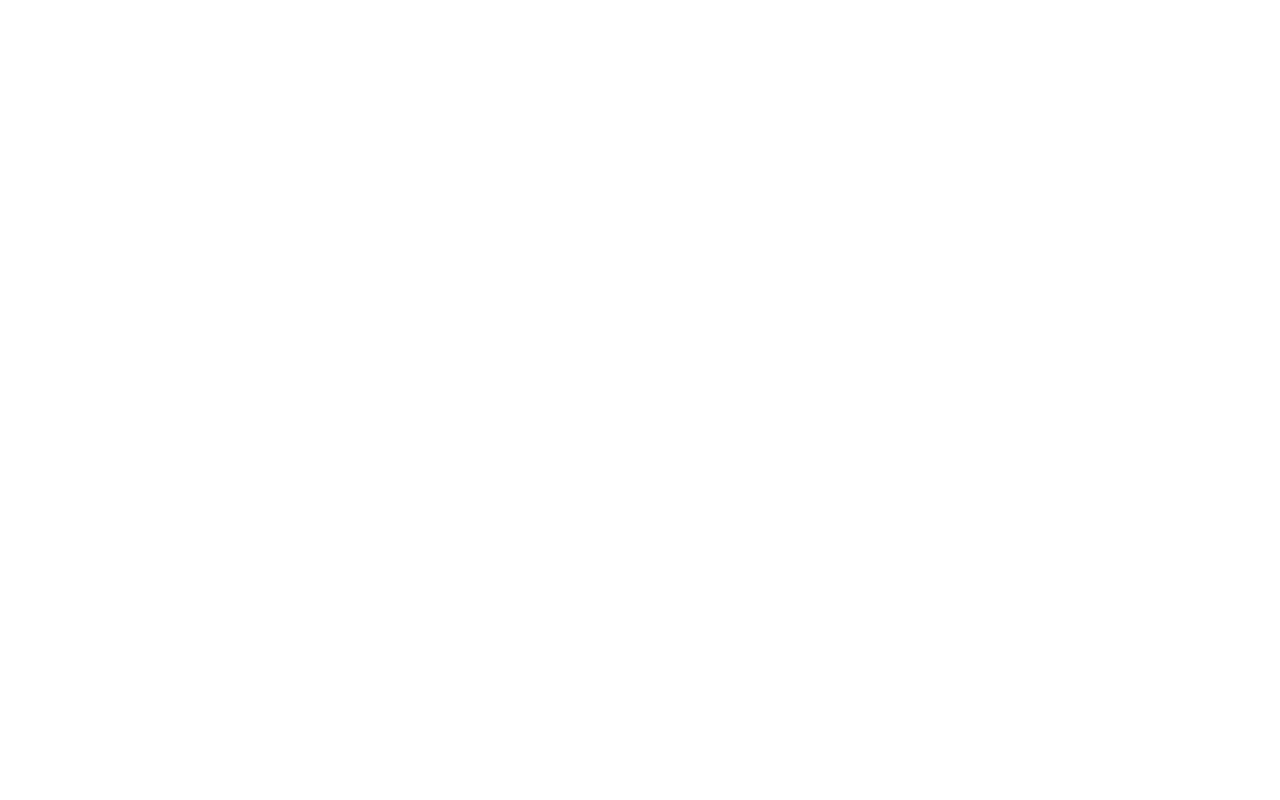
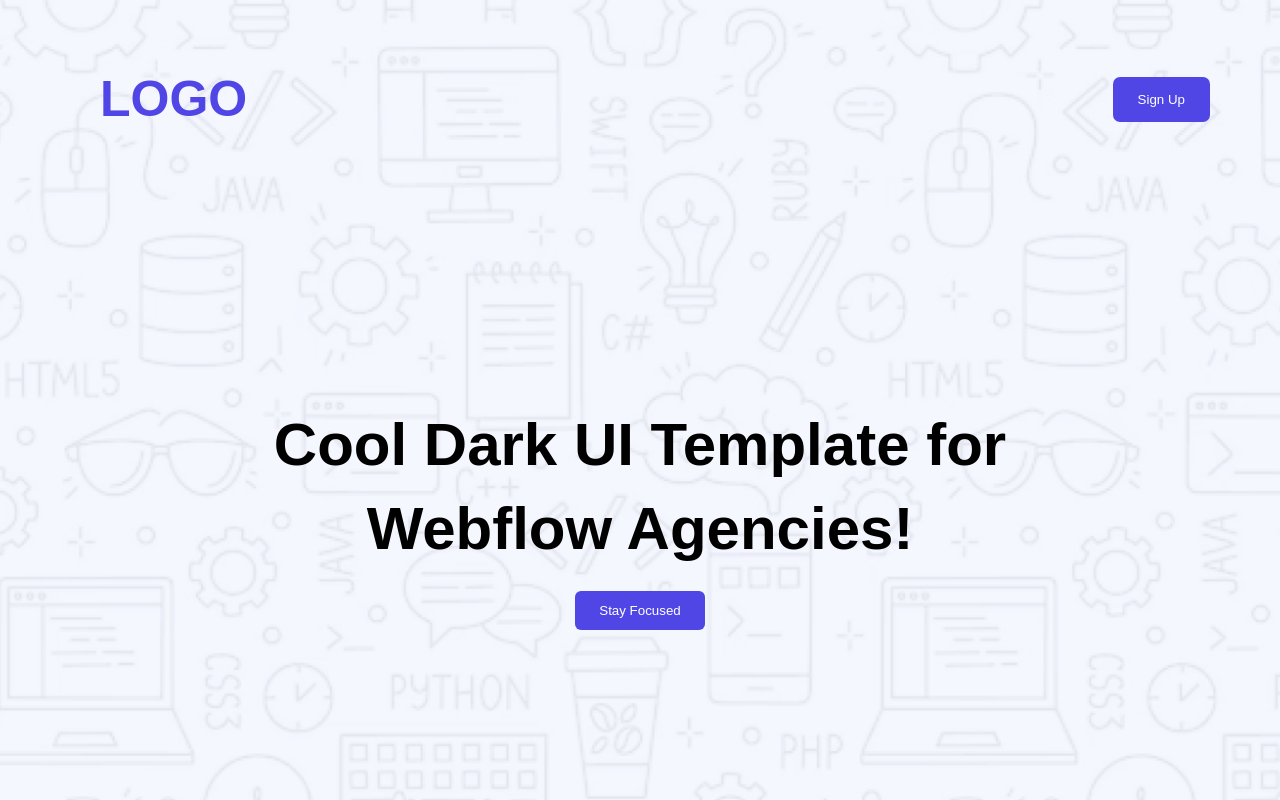
Before and after one commit to AbuHurayraArafat/my-first-website-for-assignment, a plain HTML site: page index.html in a window 1280 px wide. Drawn offline with Linux system fonts and the light colour scheme.

Commit message:
added navbar and banner with background image

```diff
--- a/index.html
+++ b/index.html
@@ -1,11 +1,26 @@
 <!DOCTYPE html>
 <html lang="en">
 <head>
-    <meta charset="UTF-8">
-    <meta name="viewport" content="width=device-width, initial-scale=1.0">
-    <title>My First Website For Assignment</title>
+  <meta charset="UTF-8" />
+  <meta name="viewport" content="width=device-width, initial-scale=1.0" />
+  <title>My First Website For Assignment</title>
+  <link rel="stylesheet" href="styles/style.css" />
 </head>
 <body>
 
+  <div class="hero-section">
+    <!-- Navbar -->
+    <nav class="navbar">
+      <div class="logo">LOGO</div>
+      <button class="signup-btn">Sign Up</button>
+    </nav>
+
+    <!-- Banner -->
+    <div class="banner">
+      <h1>Cool Dark UI Template for <br> Webflow Agencies!</h1>
+      <button class="stay-focused-btn">Stay Focused</button>
+    </div>
+  </div>
+
 </body>
 </html>
--- /dev/null
+++ b/styles/style.css
@@ -0,0 +1,71 @@
+/* General Reset */
+* {
+  margin: 0;
+  padding: 0;
+  box-sizing: border-box;
+}
+
+body, html {
+  height: 100%;
+  font-family: Arial, sans-serif;
+}
+
+/* Hero Section with Background Image */
+.hero-section {
+  background-image: url("../Assets/Hero-bg.png");
+  background-size: cover;
+  background-position: center;
+  height: 100vh;
+  color: #000;
+  display: flex;
+  flex-direction: column;
+  justify-content: space-between;
+  padding: 20px 50px;
+}
+
+/* Navbar */
+.navbar {
+  display: flex;
+  justify-content: space-between;
+  align-items: center;
+  margin:20px;
+}
+
+.logo {
+  font-weight: bold;
+  color: #4f46e5;
+  font-size: 50px;
+  margin:30px;
+}
+
+.signup-btn {
+  background-color: #4f46e5;
+  color: white;
+  border: none;
+  padding: 15px 25px;
+  border-radius: 7px;
+  cursor: pointer;
+}
+
+/* Banner */
+.banner {
+  text-align: center;
+  margin-top: auto;
+  margin-bottom: 150px;
+}
+
+.banner h1 {
+  font-size: 60px;
+  font-weight: bold;
+  margin-bottom: 20px;
+  line-height: 1.4;
+}
+
+.stay-focused-btn {
+  background-color: #4f46e5;
+  color: white;
+  border: none;
+  padding: 12px 24px;
+  border-radius: 6px;
+  cursor: pointer;
+}
```
